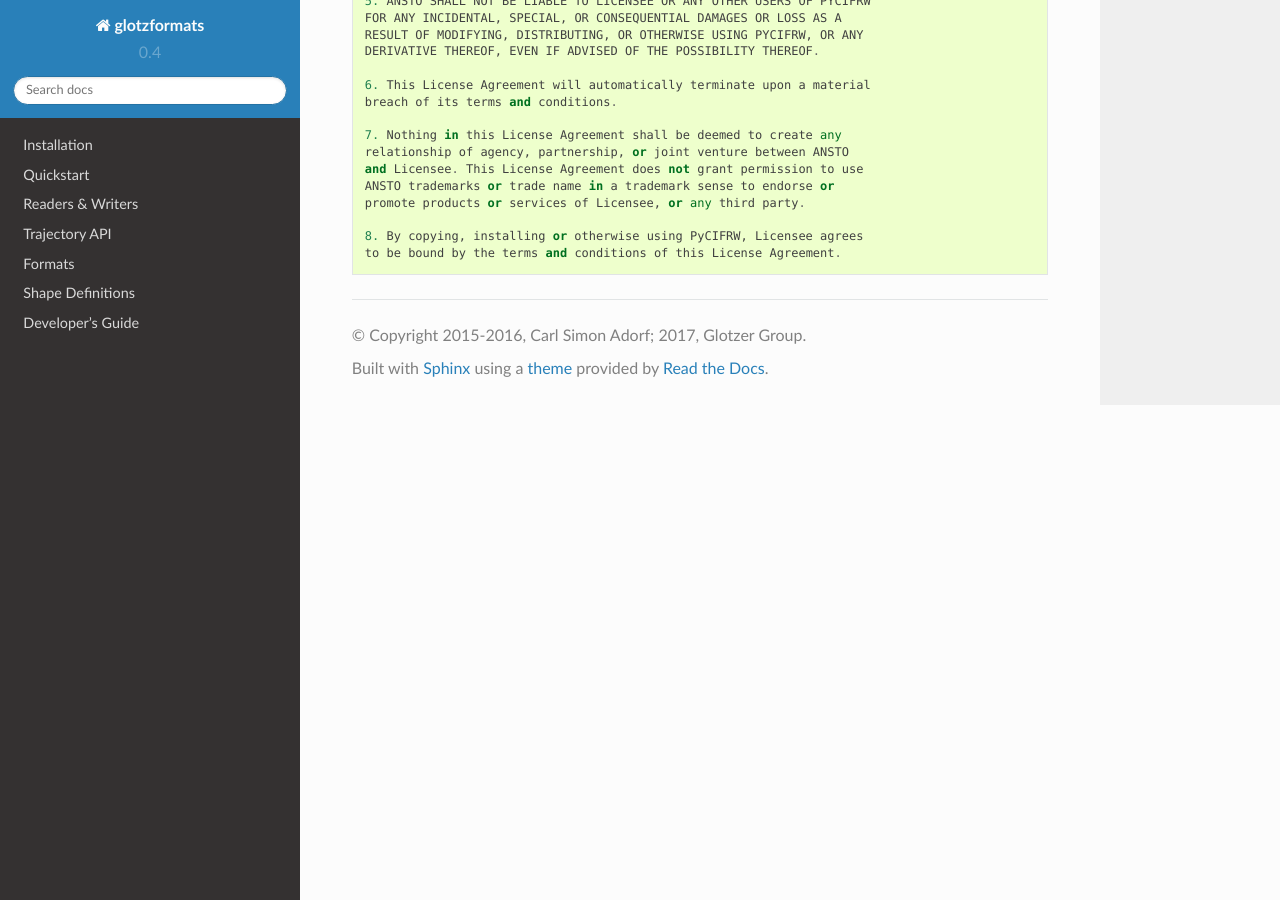
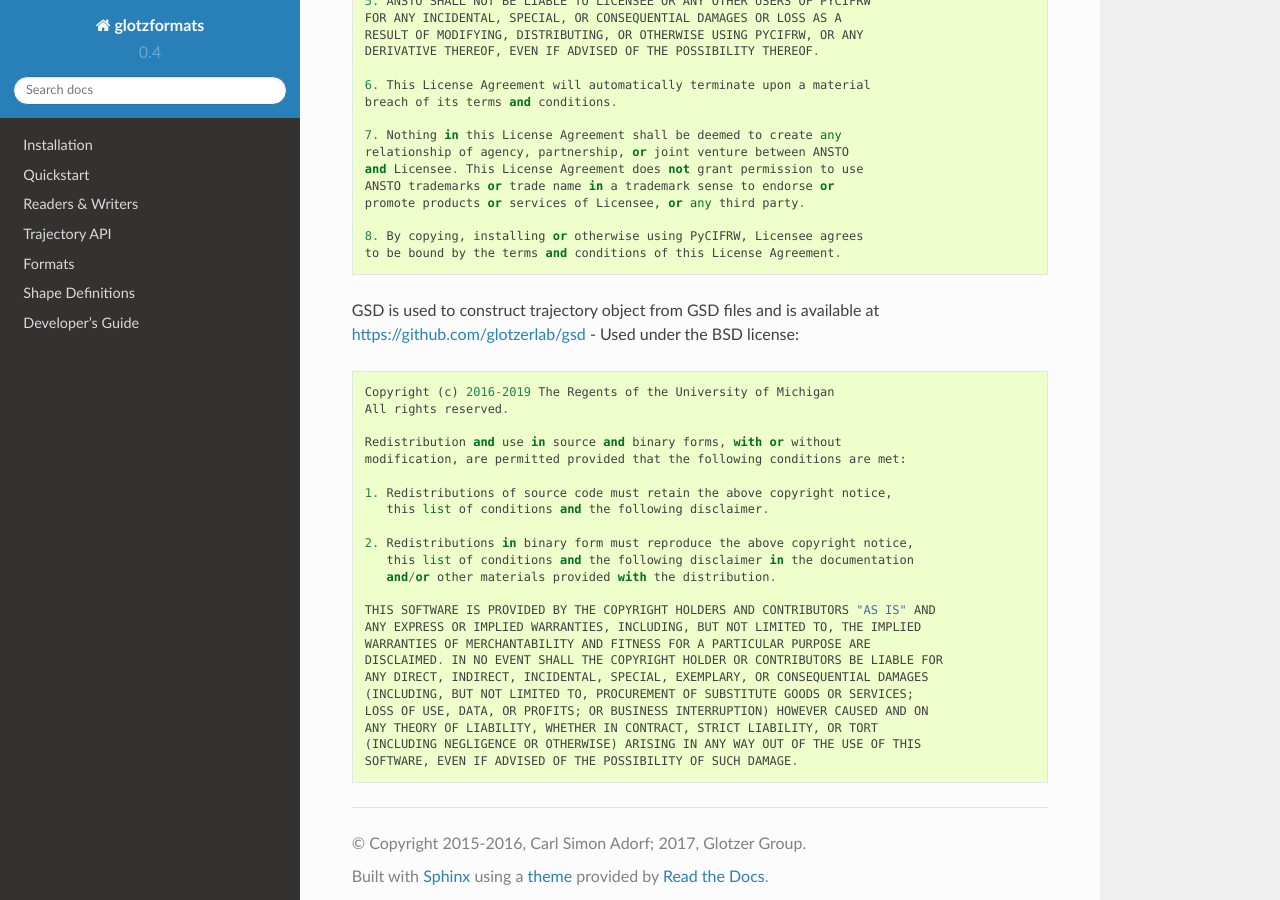
Before and after one commit to glotzerlab/garnett, a Sphinx documentation site: the page built from doc/credits.rst, in a window 1280 px wide and 900 px high, scrolled down 739 px. Built offline with Sphinx 7.4.7 and the Read the Docs theme 2.0.0, drawn with Linux system fonts in a browser that asks for light colours.

Commit message:
Update credits.rst
Added GSD license. Source code in `gsdhoomd.py` and `pygsd.py`

```diff
--- a/doc/credits.rst
+++ b/doc/credits.rst
@@ -49,3 +49,30 @@
 
     8. By copying, installing or otherwise using PyCIFRW, Licensee agrees
     to be bound by the terms and conditions of this License Agreement.
+
+
+GSD is used to construct trajectory object from GSD files and is available at https://github.com/glotzerlab/gsd - Used under the BSD license::
+
+    Copyright (c) 2016-2019 The Regents of the University of Michigan
+    All rights reserved.
+
+    Redistribution and use in source and binary forms, with or without
+    modification, are permitted provided that the following conditions are met:
+
+    1. Redistributions of source code must retain the above copyright notice,
+       this list of conditions and the following disclaimer.
+
+    2. Redistributions in binary form must reproduce the above copyright notice,
+       this list of conditions and the following disclaimer in the documentation
+       and/or other materials provided with the distribution.
+
+    THIS SOFTWARE IS PROVIDED BY THE COPYRIGHT HOLDERS AND CONTRIBUTORS "AS IS" AND
+    ANY EXPRESS OR IMPLIED WARRANTIES, INCLUDING, BUT NOT LIMITED TO, THE IMPLIED
+    WARRANTIES OF MERCHANTABILITY AND FITNESS FOR A PARTICULAR PURPOSE ARE
+    DISCLAIMED. IN NO EVENT SHALL THE COPYRIGHT HOLDER OR CONTRIBUTORS BE LIABLE FOR
+    ANY DIRECT, INDIRECT, INCIDENTAL, SPECIAL, EXEMPLARY, OR CONSEQUENTIAL DAMAGES
+    (INCLUDING, BUT NOT LIMITED TO, PROCUREMENT OF SUBSTITUTE GOODS OR SERVICES;
+    LOSS OF USE, DATA, OR PROFITS; OR BUSINESS INTERRUPTION) HOWEVER CAUSED AND ON
+    ANY THEORY OF LIABILITY, WHETHER IN CONTRACT, STRICT LIABILITY, OR TORT
+    (INCLUDING NEGLIGENCE OR OTHERWISE) ARISING IN ANY WAY OUT OF THE USE OF THIS
+    SOFTWARE, EVEN IF ADVISED OF THE POSSIBILITY OF SUCH DAMAGE.
```
